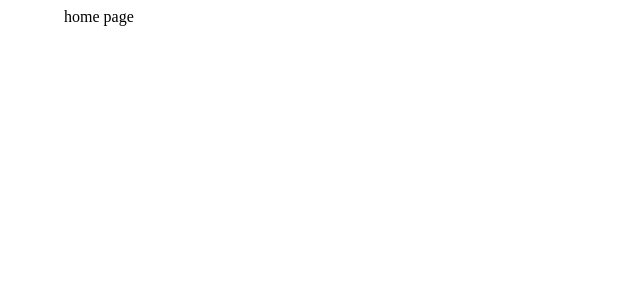
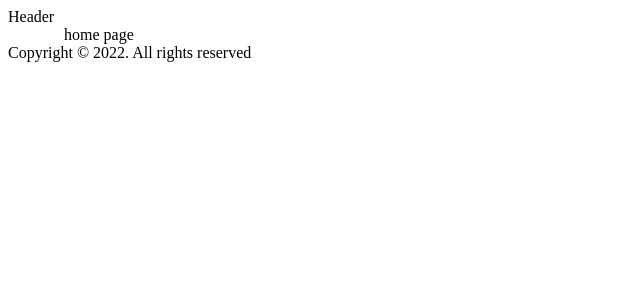
Before and after one commit to gamma-eclipse/crypto-market, a React (Create React App) app in the folder frontend/: page / in a window 1280 px wide. Shown: the top 300 px of the page, without its empty margins (0-640 px from the left). Built offline with nearby package versions, Linux system fonts and the light colour scheme.

Commit message:
feat: add header & footer widgets

```diff
--- a/frontend/src/shared/ui/Layout/index.tsx
+++ b/frontend/src/shared/ui/Layout/index.tsx
@@ -1,8 +1,18 @@
 import { Container } from '@mui/material';
 import React from 'react';
+import { Footer } from 'widgets/footer';
+import { Header } from 'widgets/header';
 
 type LayoutProps = React.PropsWithChildren;
 
 export const Layout = ({ children }: LayoutProps) => {
-  return <Container maxWidth="lg">{children}</Container>;
+  return (
+    <div>
+      <Header />
+      <main>
+        <Container maxWidth="lg">{children}</Container>
+      </main>
+      <Footer />
+    </div>
+  );
 };
--- /dev/null
+++ b/frontend/src/widgets/footer/index.tsx
@@ -0,0 +1,5 @@
+import React from 'react';
+
+export const Footer = () => {
+  return <footer>Copyright © 2022. All rights reserved</footer>;
+};
--- /dev/null
+++ b/frontend/src/widgets/header/index.tsx
@@ -0,0 +1,5 @@
+import React from 'react';
+
+export const Header = () => {
+  return <header>Header</header>;
+};
```
